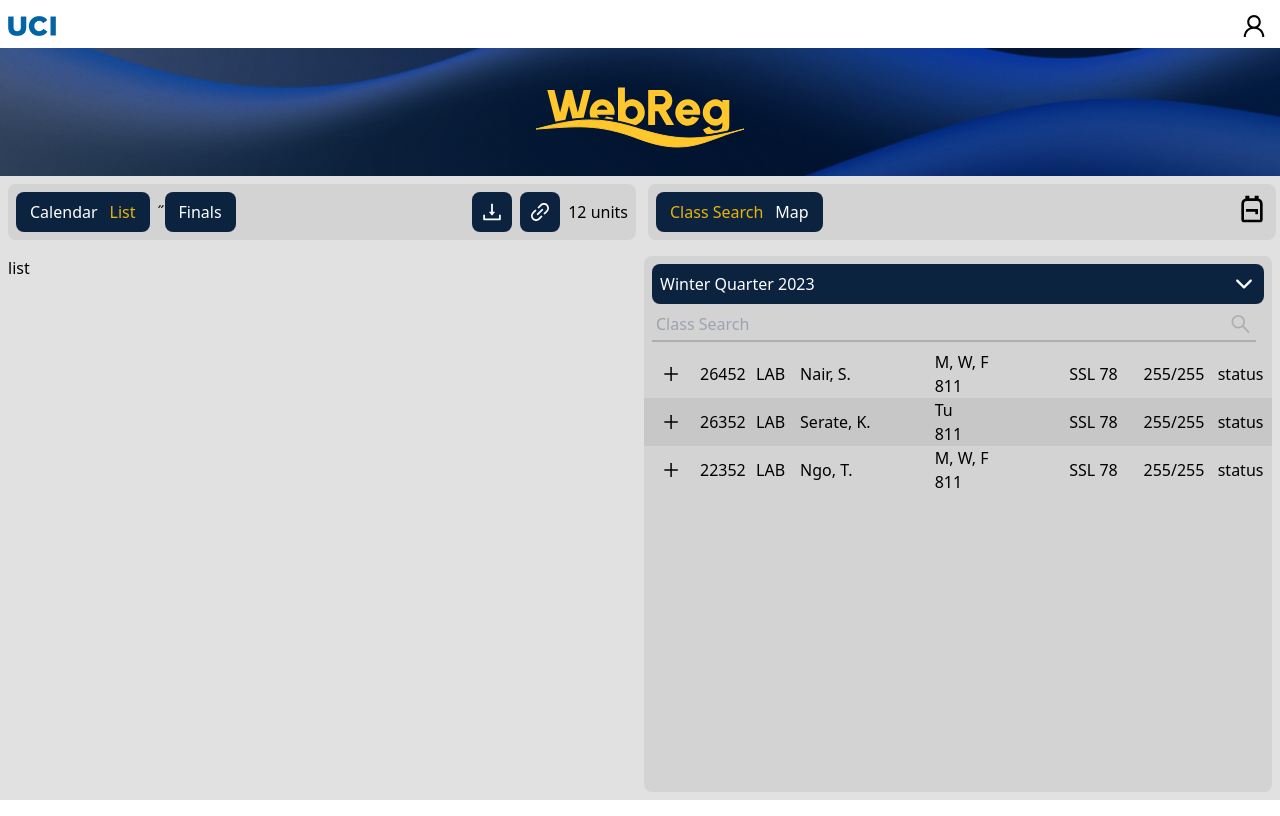
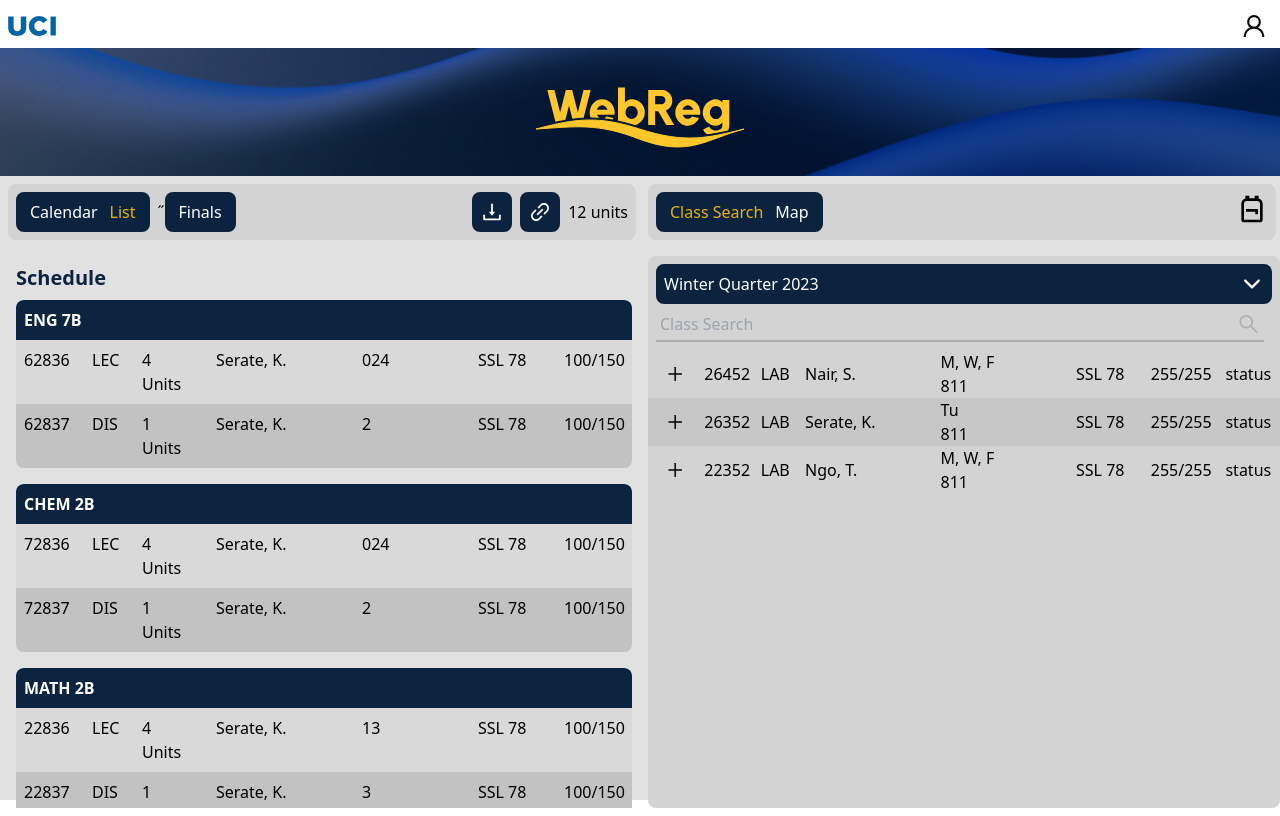
Before and after one commit to sean3687/webreg-hackathon, a React (Create React App) app: page / in a window 1280 px wide. Both pictures are taken after a click on the button "List". Built offline with nearby package versions, Linux system fonts and the light colour scheme.

Commit message:
added class list view

```diff
--- a/src/App.js
+++ b/src/App.js
@@ -33,7 +33,7 @@
           setMapSelected={setMapSelected}
         />
       </div>
-      <div className="flex flex-row justify-between py-2 h-full">
+      <div className="flex flex-row justify-between py-2 h-[71%]">
         <Schedule
           calendarSelected={calendarSelected}
           listSelected={listSelected}
--- a/src/components/schedule/Schedule.js
+++ b/src/components/schedule/Schedule.js
@@ -1,10 +1,159 @@
 import React from "react";
+import ClassListGroup from "./list-view/ClassListGroup";
+import ClassListRow from "./list-view/ClassListRow";
 
+const waitlist = [
+  [
+    {
+      id: 62836,
+      departmentName: "ENG",
+      courseLevel: "7B",
+      type: "LEC",
+      pass: false,
+      waitlist: false,
+      units: 4,
+      location: "SSL 78",
+      instructor: "Serate, K.",
+      day: [0, 2, 4],
+      time: [8, 10],
+      opacity: 1,
+    },
+    {
+      id: 62837,
+      departmentName: "ENGR",
+      courseLevel: "7B",
+      type: "DIS",
+      pass: false,
+      waitlist: false,
+      units: 1,
+      location: "SSL 78",
+      instructor: "Serate, K.",
+      day: [2],
+      time: [10, 11],
+      opacity: 1,
+    },
+  ],
+];
+
+const enrolled = [
+  [
+    {
+      id: 62836,
+      departmentName: "ENG",
+      courseLevel: "7B",
+      type: "LEC",
+      pass: false,
+      waitlist: false,
+      units: 4,
+      location: "SSL 78",
+      instructor: "Serate, K.",
+      day: [0, 2, 4],
+      time: [8, 10],
+      opacity: 1,
+    },
+    {
+      id: 62837,
+      departmentName: "ENGR",
+      courseLevel: "7B",
+      type: "DIS",
+      pass: false,
+      waitlist: false,
+      units: 1,
+      location: "SSL 78",
+      instructor: "Serate, K.",
+      day: [2],
+      time: [10, 11],
+      opacity: 1,
+    },
+  ],
+  [
+    {
+      id: 72836,
+      departmentName: "CHEM",
+      courseLevel: "2B",
+      type: "LEC",
+      pass: false,
+      waitlist: false,
+      units: 4,
+      location: "SSL 78",
+      instructor: "Serate, K.",
+      day: [0, 2, 4],
+      time: [10, 11],
+      opacity: 1,
+    },
+    {
+      id: 72837,
+      departmentName: "CHEM",
+      courseLevel: "2B",
+      type: "DIS",
+      pass: false,
+      waitlist: false,
+      units: 1,
+      location: "SSL 78",
+      instructor: "Serate, K.",
+      day: [2],
+      time: [10, 11],
+      opacity: 1,
+    },
+  ],
+  [
+    {
+      id: 22836,
+      departmentName: "MATH",
+      courseLevel: "2B",
+      type: "LEC",
+      pass: false,
+      waitlist: true,
+      location: "SSL 78",
+      instructor: "Serate, K.",
+      units: 4,
+      day: [1, 3],
+      time: [15, 16],
+      opacity: 1,
+    },
+    {
+      id: 22837,
+      departmentName: "MATH",
+      courseLevel: "2B",
+      type: "DIS",
+      pass: false,
+      waitlist: true,
+      units: 1,
+      location: "SSL 78",
+      instructor: "Serate, K.",
+      day: [3],
+      time: [13, 14],
+      opacity: 1,
+    },
+  ],
+];
 function Schedule(props) {
   return (
-    <div className="flex w-1/2 ml-2 mr-1">
+    <div className="flex w-1/2 h-full ml-2 mr-1">
       {props.calendarSelected ? <div>calendar</div> : null}
-      {props.listSelected ? <div>list</div> : null}
+      {props.listSelected ? (
+        <div id="list-container" className="w-full p-2 overflow-y-scroll ">
+          <p className="font-bold text-xl text-[#0D2441] mb-2">Schedule</p>
+          {enrolled.map((group) => (
+            <ClassListGroup
+              name={group[0].departmentName + " " + group[0].courseLevel}
+            >
+              <ClassListRow {...group[0]} />
+              <ClassListRow {...group[1]} last />
+            </ClassListGroup>
+          ))}
+          <div className="bg-selected w-full h-1 rounded-lg mb-2"></div>
+          <p className="font-bold text-xl text-[#0D2441] mb-2">Waitlist</p>
+          {waitlist.map((group) => (
+            <ClassListGroup
+              name={group[0].departmentName + " " + group[0].courseLevel}
+            >
+              <ClassListRow {...group[0]} />
+              <ClassListRow {...group[1]} last />
+            </ClassListGroup>
+          ))}
+        </div>
+      ) : null}
       {props.finalsSelected ? <div>final</div> : null}
     </div>
   );
--- /dev/null
+++ b/src/components/schedule/list-view/ClassListGroup.js
@@ -0,0 +1,14 @@
+import React from "react";
+
+function ClassListGroup(props) {
+  return (
+    <div className="flex flex-col rounded-lg mb-4">
+      <div className="bg-course-group-blue rounded-t-lg p-2">
+        <p className="text-white font-semibold">{props.name}</p>
+      </div>
+      <div className="rounded-b-lg">{props.children}</div>
+    </div>
+  );
+}
+
+export default ClassListGroup;
--- /dev/null
+++ b/src/components/schedule/list-view/ClassListRow.js
@@ -0,0 +1,22 @@
+import React from "react";
+
+function ClassListRow(props) {
+  console.log(props);
+  return (
+    <div
+      className={`${props.last ? "rounded-b-lg" : null} ${
+        props.last ? "bg-[#C2C2C2]" : "bg-[#D9D9D9]"
+      }  flex flex-row  justify-between p-2`}
+    >
+      <p className="w-[7%]">{props.id}</p>
+      <p className="w-[4%]">{props.type}</p>
+      <p className="w-[8%]">{props.units + " Units"}</p>
+      <p className="w-[20%]">{props.instructor}</p>
+      <p className="w-[15%]">{props.day}</p>
+      <p className="w-[10%]">{props.location}</p>
+      <p className="w-[10%]">{"100/150"}</p>
+    </div>
+  );
+}
+
+export default ClassListRow;
--- a/src/components/scheduleofclasses/ScheduleOfClasses.js
+++ b/src/components/scheduleofclasses/ScheduleOfClasses.js
@@ -63,7 +63,7 @@
   }, [search]);
 
   return (
-    <div className="flex flex-col w-1/2 mr-2 ml-1 bg-inner-background rounded-lg">
+    <div className="flex flex-col w-1/2 h-fullmr-2 ml-1 bg-inner-background rounded-lg">
       {/* TODO */}
       {/* <img
         src={anteater}
--- a/tailwind.config.js
+++ b/tailwind.config.js
@@ -14,6 +14,7 @@
         "user-card-yellow": "#FFD04A",
         "success-green": "#2FA156",
         "unsuccessful-red": "#E93434",
+        "course-group-blue": "#0D2441",
       },
     },
   },
```
